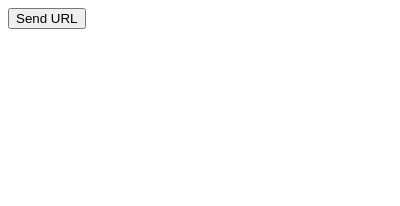
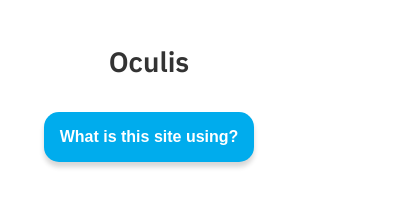
Before and after one commit to jiena76/hackxd-2019, a browser extension: page web_extension/popup.html in a window 400 px wide. Drawn offline with Linux system fonts and the light colour scheme.

Commit message:
added design for the frontend

```diff
--- a/web_extension/js/popup.js
+++ b/web_extension/js/popup.js
@@ -12,5 +12,11 @@ document.getElementById("button-url").onclick = function () {
   };
   fetch(server, parameters).then(data=>{return data.json()}).then(res=>{
     console.log(res);
+    document.getElementById("button-url").classList.add("hidden");
+    document.getElementById("loader").classList.remove("hidden");
+    setTimeout(() => {
+      document.getElementById("loader").classList.add("hidden");
+      document.getElementById("desc").classList.remove("hidden");
+    }, 3000);
   }).catch(error=>console.log(error));
 }
--- a/web_extension/popup.html
+++ b/web_extension/popup.html
@@ -2,10 +2,24 @@
 <html>
 <head>
   <meta charset="utf-8">
+  <link href="https://fonts.googleapis.com/css?family=IBM+Plex+Sans:400,600&display=swap" rel="stylesheet">
+  <link href="styles.css" rel="stylesheet">
 </head>
 
 <body>
-  <button id="button-url">Send URL</button>
+  <div class="background">
+    <div class="title">
+      Oculis
+    </div>
+
+    <button id="button-url">What is this site using?</button>
+
+    <div id="desc" class="hidden">
+      This website is using:<br/>Name, Email
+    </div>
+
+    <img id="loader" class="hidden" src="images/loader.svg">
+  </div>
 
   <script src="js/popup.js"></script>
 </body>
--- /dev/null
+++ b/web_extension/styles.css
@@ -0,0 +1,58 @@
+html, body {
+  color: #333;
+  font-size: 16px;
+  font-family: IBM Plex Sans, Arial, sans-serif;
+  text-align: center;
+}
+
+.hidden {
+  display: none;
+}
+
+.background {
+  display: grid;
+  grid-template:
+    "title" 1fr
+    "info" 1fr
+    / 1fr;
+  background-color: #fff;
+  width: 250px;
+  height: 150px;
+  padding: 1rem;
+}
+
+.title {
+  grid-area: title;
+  place-self: center;
+  font-size: 1.75rem;
+  font-weight: 600;
+}
+
+#button-url {
+  grid-area: info;
+  place-self: center;
+  font-size: 1rem;
+  font-weight: 600;
+  color: #fff;
+  background-color: #00aced;
+  border: none;
+  border-radius: 15px;
+  padding: 1rem;
+  box-shadow: 0px 5px 5px 0px rgba(0, 0, 0, 0.16);
+}
+
+#button-url:hover {
+  cursor: pointer;
+  transform: translateY(-1px);
+  box-shadow: 0px 4px 4px 0px rgba(0, 0, 0, 0.16);
+}
+
+#desc {
+  grid-area: info;
+  place-self: center;
+}
+
+#loader {
+  grid-area: info;
+  place-self: center;
+}
```
Also changed, not shown: web_extension/images/loader.svg (added), 1 other file.
